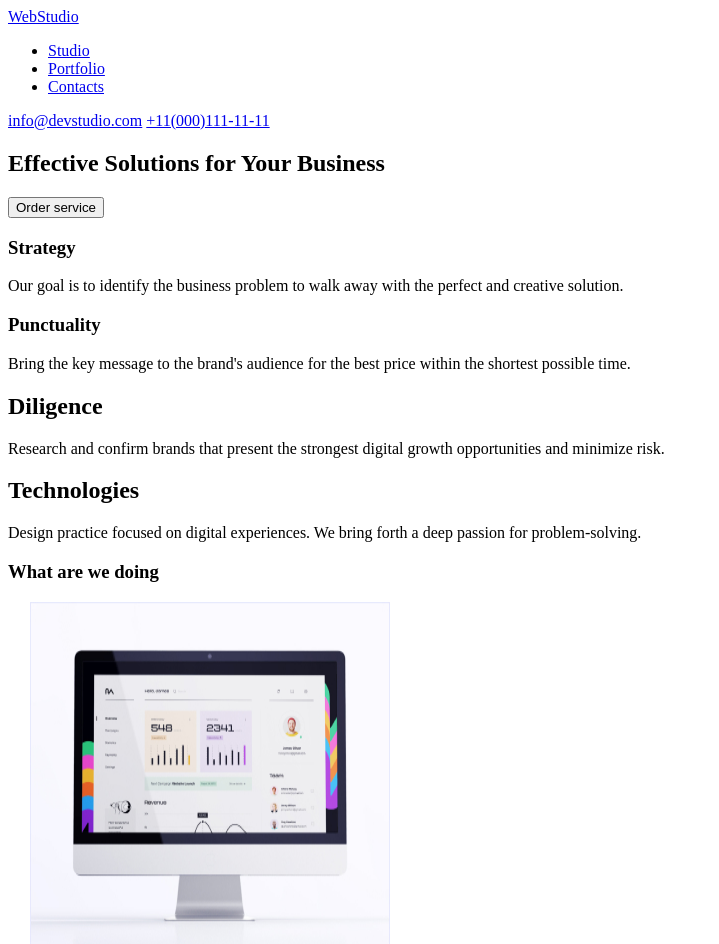
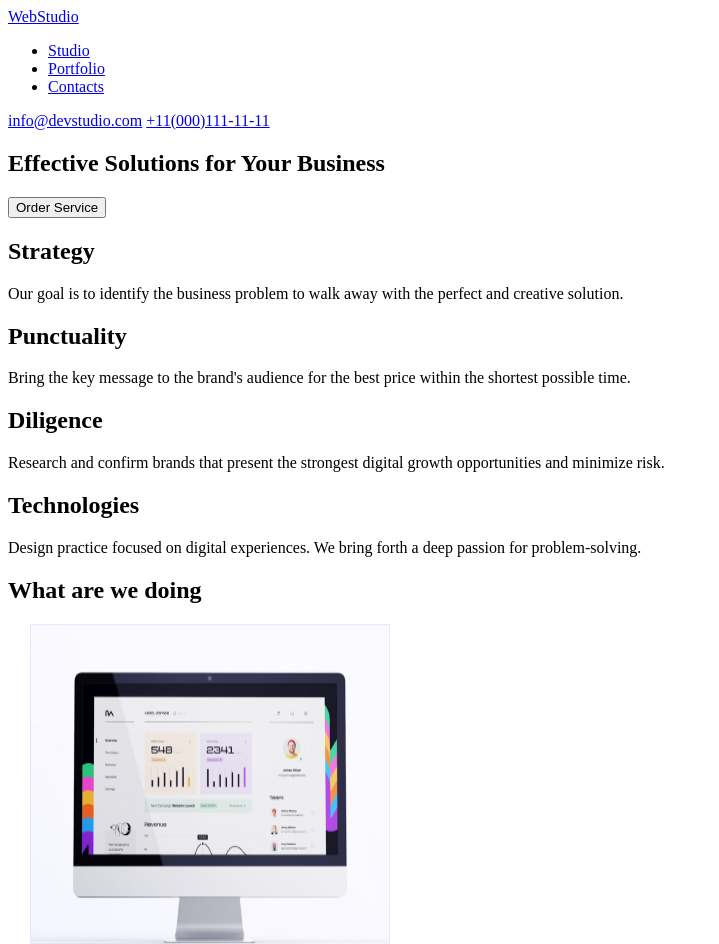
Before and after one commit to ru7s/goit-markup-hw-01, a plain HTML site: page index.html in a window 1280 px wide. Shown: the top 944 px of the page, without its empty margins (0-719 px from the left). Drawn offline with Linux system fonts and the light colour scheme.

Commit message:
add markup

```diff
--- a/index.html
+++ b/index.html
@@ -26,17 +26,17 @@
       <!--section1-->
       <section>
         <h1>Effective Solutions for Your Business</h1>
-        <button type="button">Order service</button>
+        <button type="button">Order Service</button>
       </section>
       <!--section2-->
       <section>
-        <h3>Strategy</h3>
+        <h2>Strategy</h2>
         <p>
           Our goal is to identify the business problem to walk away with the
           perfect and creative solution.
         </p>
 
-        <h3>Punctuality</h3>
+        <h2>Punctuality</h2>
         <p>
           Bring the key message to the brand's audience for the best price
           within the shortest possible time.
@@ -56,7 +56,7 @@
       </section>
       <!--section3-->
       <section>
-        <h3>What are we doing</h3>
+        <h2>What are we doing</h2>
         <li>
           <img src="./img/img-5.jpg" alt="computer" width="360" height="360" />
         </li>
```
